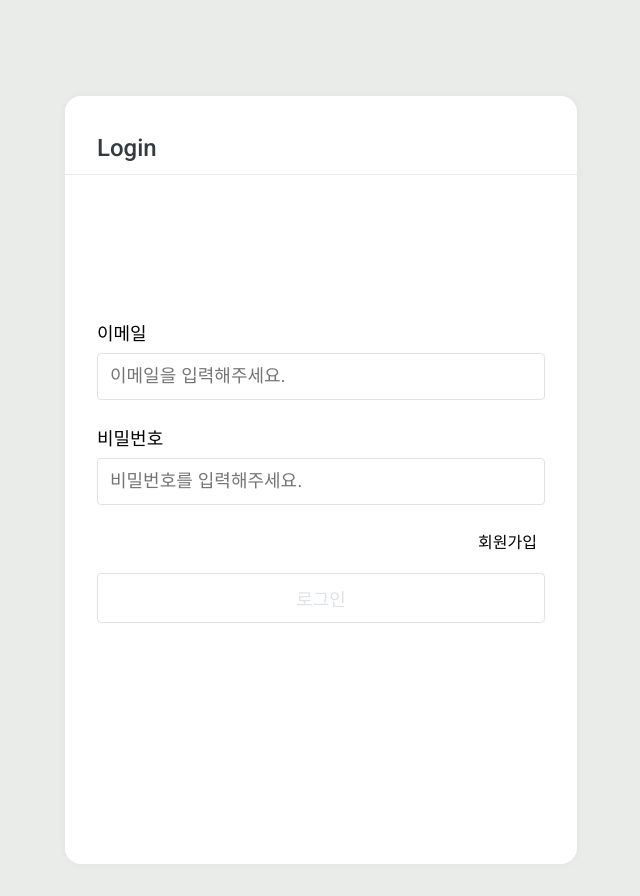
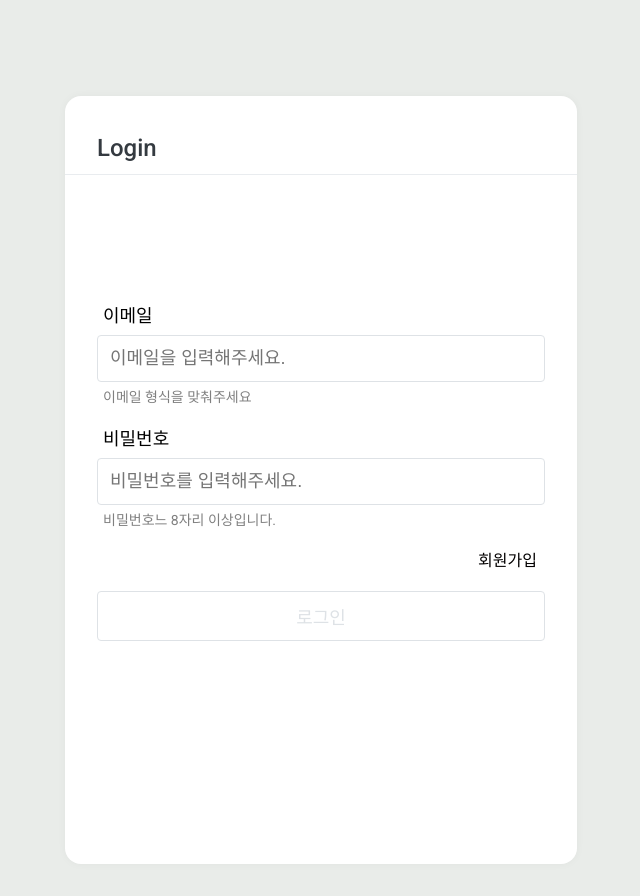
Before and after one commit to kunnyCode/wanted-pre-onboarding-fe, a React (Create React App) app in the folder front/: page / in a window 1280 px wide. Shown: the whole page, without its empty margins (319-959 px from the left). Built offline with nearby package versions, Linux system fonts and the light colour scheme.

Commit message:
add guide text

```diff
--- a/front/src/components/auth/LoginForm.js
+++ b/front/src/components/auth/LoginForm.js
@@ -5,6 +5,7 @@ import { useNavigate } from "react-router-dom";
 import { HeadBlock, PageBlock } from "../../style/GlobalStyle";
 import {
   AuthForm,
+  AuthGuide,
   AuthInput,
   AuthLabel,
   LoginBtn,
@@ -54,6 +55,7 @@ const LoginForm = ({ setIsRegisterPage }) => {
           required
           onChange={(e) => setEmail(e.target.value)}
         />
+        {!isEmailValid && <AuthGuide>이메일 형식을 맞춰주세요</AuthGuide>}
 
         <AuthLabel id="pw">비밀번호</AuthLabel>
         <AuthInput
@@ -64,6 +66,9 @@ const LoginForm = ({ setIsRegisterPage }) => {
           required
           onChange={(e) => setPassword(e.target.value)}
         />
+        {!isPasswordValid && (
+          <AuthGuide>비밀번호느 8자리 이상입니다.</AuthGuide>
+        )}
 
         <RBtnBox>
           <RegisterBtn type="button" onClick={() => setIsRegisterPage(true)}>
--- a/front/src/components/auth/RegisterForm.js
+++ b/front/src/components/auth/RegisterForm.js
@@ -2,6 +2,7 @@ import { useState } from "react";
 import * as Api from "../../api";
 import {
   AuthForm,
+  AuthGuide,
   AuthInput,
   AuthLabel,
   LoginBtn,
@@ -18,8 +19,9 @@ const RegisterForm = ({ setIsRegisterPage }) => {
 
   const isEmailValid = validateEmail(email);
   const isPasswordValid = password.length >= 8;
+  const isBothPasswordValid = password === checkedPassword;
   const isRegisterFormValid =
-    isEmailValid && isPasswordValid && password === checkedPassword;
+    isEmailValid && isPasswordValid && isBothPasswordValid;
 
   const handleRegisterSubmit = async (e) => {
     e.preventDefault();
@@ -51,6 +53,7 @@ const RegisterForm = ({ setIsRegisterPage }) => {
           required
           onChange={(e) => setEmail(e.target.value)}
         />
+        {!isEmailValid && <AuthGuide>이메일 형식에 맞지 않습니다.</AuthGuide>}
 
         <AuthLabel id="pw">비밀번호</AuthLabel>
         <AuthInput
@@ -61,6 +64,9 @@ const RegisterForm = ({ setIsRegisterPage }) => {
           required
           onChange={(e) => setPassword(e.target.value)}
         />
+        {!isPasswordValid && (
+          <AuthGuide>비밀번호를 8자리 이상으로 설정해주세요.</AuthGuide>
+        )}
 
         <AuthLabel id="cpw">비밀번호 확인</AuthLabel>
         <AuthInput
@@ -71,6 +77,9 @@ const RegisterForm = ({ setIsRegisterPage }) => {
           required
           onChange={(e) => setCheckedPassword(e.target.value)}
         />
+        {!isBothPasswordValid && (
+          <AuthGuide>위 비밀번호와 동일하게 적어주세요.</AuthGuide>
+        )}
 
         <RBtnBox>
           <RegisterBtn type="button" onClick={() => setIsRegisterPage(false)}>
--- a/front/src/style/AuthStyle.js
+++ b/front/src/style/AuthStyle.js
@@ -11,18 +11,26 @@ export const AuthLabel = styled.label`
   display: block;
   font-size: 18px;
   font-weight: 500;
+  padding-left: 6px;
   padding-bottom: 10px;
 `;
 
 export const AuthInput = styled.input`
   padding: 12px;
-  margin-bottom: 30px;
+  margin-bottom: 8px;
   border-radius: 4px;
   border: 1px solid #dee2e6;
   width: 100%;
   outline: none;
   font-size: 18px;
   box-sizing: border-box;
+`;
+
+export const AuthGuide = styled.div`
+  padding-left: 6px;
+  margin-bottom: 26px;
+  font-size: 14px;
+  color: gray;
 `;
 
 export const RBtnBox = styled.div`
```
